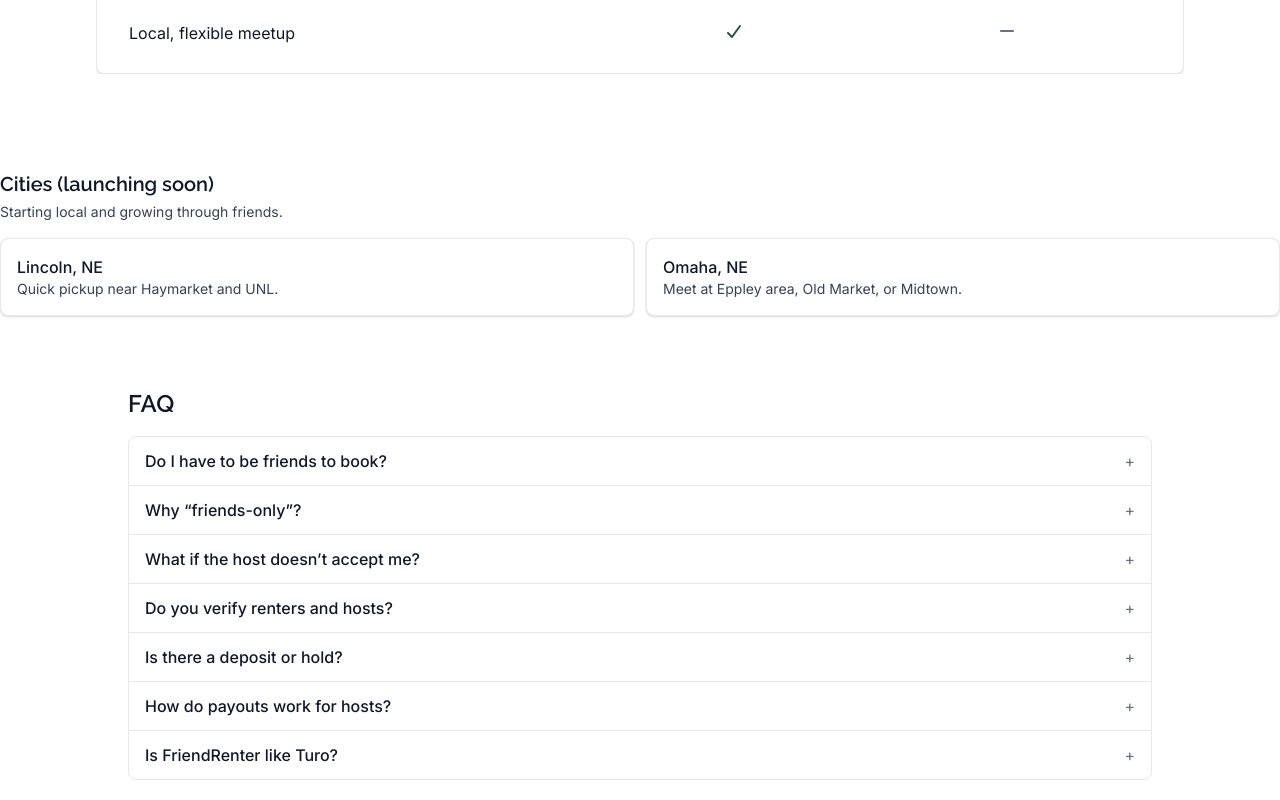
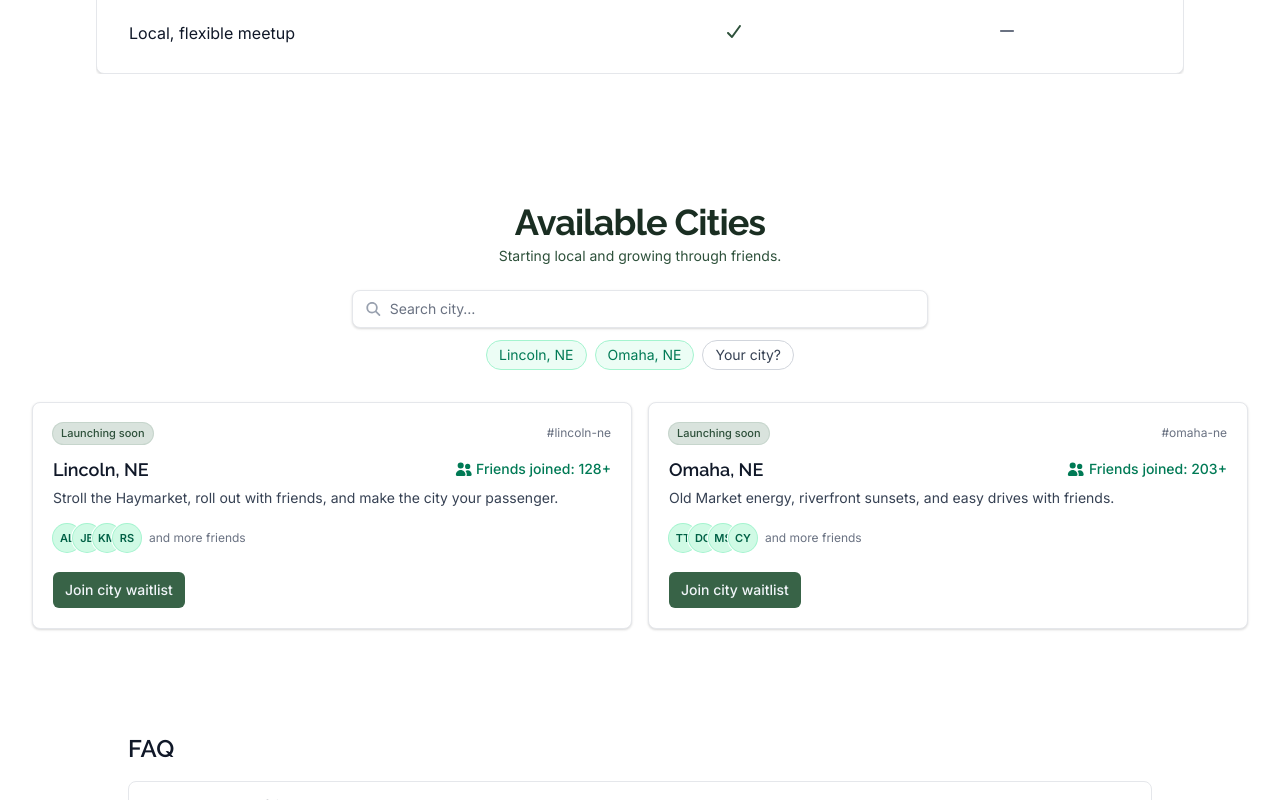
Before and after one commit to Friend-Renter/fr-marketing, a Next.js app: page / in a window 1280 px wide. Shown: the part 2160-2960 px from the top of the page. Built offline with nearby package versions, Linux system fonts and the light colour scheme; no server answers.

Commit message:
updates Cities section

```diff
--- a/app/page.js
+++ b/app/page.js
@@ -20,6 +20,7 @@
   faCheck,
   faMinus,
 } from "@fortawesome/free-solid-svg-icons";
+import CitiesSection from "@/components/CitiesSection";
 
 export const metadata = {
   title: "FriendRenter™ — Rent from friends (Coming Soon)",
@@ -503,34 +504,7 @@
       </section>
 
       {/* CITIES */}
-      <section className="py-8 mx-auto max-w-7xl">
-        <h2 className="text-xl font-semibold text-gray-900">
-          Cities (launching soon)
-        </h2>
-        <p className="mt-1 text-sm text-gray-700">
-          Starting local and growing through friends.
-        </p>
-        <div className="mt-4 grid gap-3 md:grid-cols-2">
-          <Link
-            href="/city/lincoln-ne"
-            className="rounded-lg border border-gray-200 bg-white p-4 shadow-card hover:border-brand-300"
-          >
-            <div className="font-medium text-gray-900">Lincoln, NE</div>
-            <div className="text-sm text-gray-700">
-              Quick pickup near Haymarket and UNL.
-            </div>
-          </Link>
-          <Link
-            href="/city/omaha-ne"
-            className="rounded-lg border border-gray-200 bg-white p-4 shadow-card hover:border-brand-300"
-          >
-            <div className="font-medium text-gray-900">Omaha, NE</div>
-            <div className="text-sm text-gray-700">
-              Meet at Eppley area, Old Market, or Midtown.
-            </div>
-          </Link>
-        </div>
-      </section>
+      <CitiesSection />
 
       {/* FAQS */}
       <section className="py-10 mx-auto max-w-5xl">
@@ -541,7 +515,7 @@
       </section>
 
       {/* FINAL CTA BANNER */}
-      <section className="py-14 mx-auto max-w-7xl">
+      <section className="py-14 mx-auto max-w-6xl">
         <div className="rounded-lg bg-brand-50 p-6">
           <h3 className="text-lg font-semibold text-gray-900">
             Ready when your friends are.
--- /dev/null
+++ b/components/CitiesSection.js
@@ -0,0 +1,171 @@
+"use client";
+
+import { useMemo, useState } from "react";
+import Link from "next/link";
+import { FontAwesomeIcon } from "@fortawesome/react-fontawesome";
+import {
+  faMagnifyingGlass,
+  faUserGroup,
+} from "@fortawesome/free-solid-svg-icons";
+
+const CITIES = [
+  {
+    name: "Lincoln, NE",
+    slug: "lincoln-ne",
+    blurb:
+      "Stroll the Haymarket, roll out with friends, and make the city your passenger.",
+    waitlist: 128,
+    seedInitials: ["AL", "JB", "KM", "RS"],
+  },
+  {
+    name: "Omaha, NE",
+    slug: "omaha-ne",
+    blurb:
+      "Old Market energy, riverfront sunsets, and easy drives with friends.",
+    waitlist: 203,
+    seedInitials: ["TT", "DG", "MS", "CY"],
+  },
+];
+
+function Avatar({ label }) {
+  // simple colored circle with initials
+  return (
+    <div className="inline-flex h-7 w-7 items-center justify-center rounded-full bg-emerald-100 text-emerald-800 text-[11px] font-semibold ring-1 ring-emerald-200">
+      {label}
+    </div>
+  );
+}
+
+export default function CitiesSection() {
+  const [q, setQ] = useState("");
+
+  const filtered = useMemo(() => {
+    const term = q.trim().toLowerCase();
+    if (!term) return CITIES;
+    return CITIES.filter(
+      (c) => c.name.toLowerCase().includes(term) || c.slug.includes(term)
+    );
+  }, [q]);
+
+  return (
+    <section className="py-16 mx-auto max-w-7xl px-4 sm:px-6 lg:px-8">
+      <div className="text-center">
+        <h2 className="text-4xl font-bold tracking-tight text-brand-900">
+          Available Cities
+        </h2>
+        <p className="mt-1 text-sm text-brand-700">
+          Starting local and growing through friends.
+        </p>
+      </div>
+
+      {/* Find your city */}
+      <div className="mx-auto mt-6 max-w-xl">
+        <label className="sr-only" htmlFor="city-search">
+          Search city
+        </label>
+        <div className="flex items-center gap-2 rounded-lg border border-gray-200 bg-white px-3 py-2 shadow-card">
+          <FontAwesomeIcon
+            icon={faMagnifyingGlass}
+            className="text-gray-400 text-[14px]"
+          />
+          <input
+            id="city-search"
+            type="search"
+            value={q}
+            onChange={(e) => setQ(e.target.value)}
+            placeholder="Search city…"
+            className="w-full bg-transparent text-sm text-gray-900 placeholder:text-gray-500 focus:outline-none"
+          />
+        </div>
+        {/* quick chips */}
+        <div className="mt-3 flex flex-wrap justify-center gap-2 text-sm">
+          {CITIES.map((c) => (
+            <button
+              key={c.slug}
+              type="button"
+              onClick={() => setQ(c.name)}
+              className="rounded-full border border-emerald-200 bg-emerald-50 px-3 py-1 text-emerald-700 hover:bg-emerald-100"
+            >
+              {c.name}
+            </button>
+          ))}
+          <a
+            href="#waitlist"
+            className="rounded-full border border-gray-300 bg-white px-3 py-1 text-gray-700 hover:bg-gray-50"
+          >
+            Your city?
+          </a>
+        </div>
+      </div>
+
+      {/* Cards */}
+      <div className="mt-8 grid gap-4 sm:grid-cols-2">
+        {filtered.map((c) => (
+          <Link
+            key={c.slug}
+            href={`/city/${c.slug}`}
+            className="group rounded-lg border border-gray-200 bg-white p-5 shadow-card hover:border-brand-300 transition"
+          >
+            <div className="flex items-center justify-between">
+              <div className="flex items-center gap-2">
+                <div className="rounded-full bg-brand-100 px-2 py-0.5 text-[11px] font-medium text-brand-700 ring-1 ring-brand-200">
+                  Launching soon
+                </div>
+              </div>
+              <div className="text-xs text-gray-500">#{c.slug}</div>
+            </div>
+
+            <div className="mt-3 flex items-baseline justify-between">
+              <h3 className="text-lg font-semibold text-gray-900">{c.name}</h3>
+              <div className="inline-flex items-center gap-1 text-emerald-700">
+                <FontAwesomeIcon icon={faUserGroup} className="text-[14px]" />
+                <span className="text-sm font-medium">
+                  Friends joined: {c.waitlist}+
+                </span>
+              </div>
+            </div>
+
+            <p className="mt-1 text-sm text-gray-700">{c.blurb}</p>
+
+            {/* avatar stack */}
+            <div className="mt-4 flex items-center gap-2">
+              <div className="flex -space-x-2">
+                {c.seedInitials.slice(0, 4).map((i) => (
+                  <span key={i} className="ring-2 ring-white rounded-full">
+                    <Avatar label={i} />
+                  </span>
+                ))}
+              </div>
+              <span className="text-xs text-gray-500">and more friends</span>
+            </div>
+
+            {/* per-city CTA */}
+            <div className="mt-5">
+              <a
+                href={`#waitlist?city=${encodeURIComponent(c.name)}`}
+                className="inline-flex items-center justify-center rounded-md bg-brand-600 px-3 py-2 text-sm font-medium text-slate-100 hover:bg-brand-500"
+                onClick={(e) => e.stopPropagation()}
+              >
+                Join city waitlist
+              </a>
+            </div>
+          </Link>
+        ))}
+
+        {/* empty state */}
+        {filtered.length === 0 && (
+          <div className="rounded-lg border border-dashed border-gray-300 bg-white p-8 text-center text-gray-600">
+            No cities match “{q}”.{" "}
+            <a
+              href="#waitlist"
+              className="text-brand-700 underline underline-offset-2 hover:text-brand-600"
+            >
+              Request your city
+            </a>
+            .
+          </div>
+        )}
+      </div>
+    </section>
+  );
+}
```
